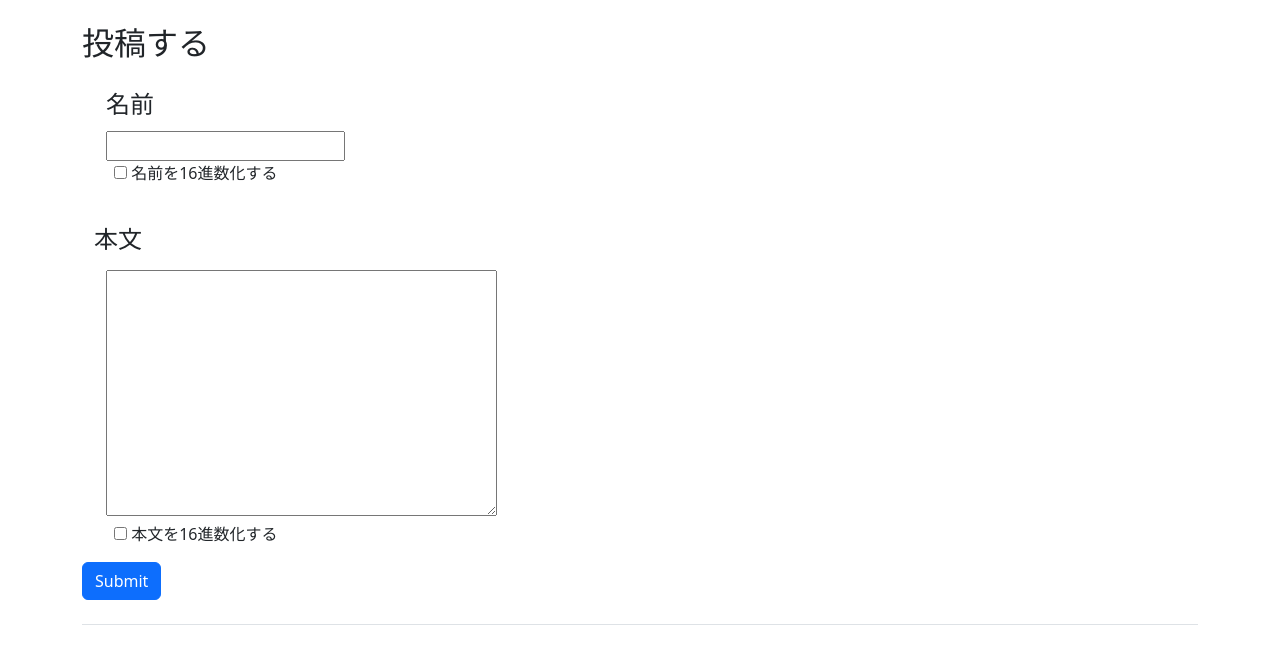
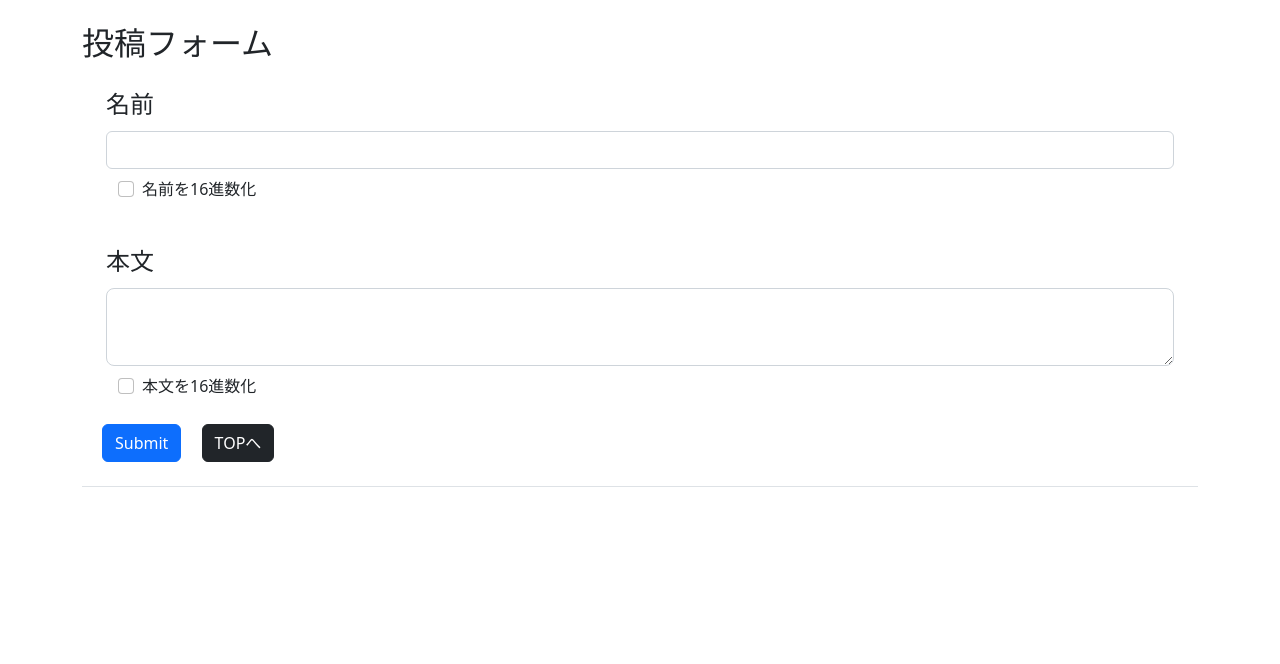
Before and after one commit to crashRT/dustbox, a Django app: page /add in a window 1280 px wide. Shown: the part 89-753 px from the top of the page. Run offline with Django 4.2, Linux system fonts and the light colour scheme.

Commit message:
投稿フォーム整備

```diff
--- a/post/forms.py
+++ b/post/forms.py
@@ -3,13 +3,16 @@ from django import forms
 
 
 class add_post(forms.ModelForm):
+    def __init__(self, *args, **kwargs):
+        super(add_post, self).__init__(*args, **kwargs)
+
     class Meta:
         model = PostModel
         fields = ('user', 'user_enc', 'text', 'text_enc', 'posted_at')
         widgets = {'posted_at': forms.HiddenInput()}
         labels = {
             'user': '名前',
-            'user_enc': '名前を16進数化する',
+            'user_enc': '名前を16進数化',
             'text': '本文',
-            'text_enc': '本文を16進数化する',
+            'text_enc': '本文を16進数化',
         }
--- a/templates/form.html
+++ b/templates/form.html
@@ -5,8 +5,8 @@
 {% block content %}
 
 <body>
-    <div class="container">
-        <h2>投稿する</h2>
+    <div class="container-sm">
+        <h2>投稿フォーム</h2>
 
         <form method="POST" novalidate>
             {% csrf_token %}
@@ -14,29 +14,38 @@
                 <div class="container py-3">
                     <div class="container">
                         <label for="{{form.user.id_for_label}}" class="h4 py-1">{{form.user.label}}</label> <br>
-                        {{form.user}}
+                        <!-- {{form.user}} -->
+                        <input type="{{form.user.widget.input_type}}" class="form-control" name="{{form.user.name}}"
+                            id="{{form.user.id_for_label}}">
                     </div>
 
-                    <div class="container ms-2">
-                        {{form.user_enc}}
-                        <label for="{{form.user_enc.id_for_label}}">{{form.user_enc.label}}</label>
+                    <div class="container ms-4 py-2 form-check">
+                        <input type="checkbox" class="form-check-input" name="{{form.user_enc.name}}"
+                            id="{{form.user_enc.id_for_label}}">
+                        <label for="{{form.user_enc.id_for_label}}"
+                            class="form-check-label">{{form.user_enc.label}}</label>
                     </div>
                 </div>
                 <div class="container py-3">
-                    <label for="{{form.text.id_for_label}}" class="h4 py-2">{{form.text.label}}</label>
                     <div class="container">
-                        {{form.text}}
+                        <label for="{{form.text.id_for_label}}" class="h4 py-1">{{form.text.label}}</label>
+                        <textarea type="{{form.text.widget.input_type}}" class="form-control form-control-lg"
+                            name="{{form.text.name}}" id="{{form.text.id_for_label}}"></textarea>
                     </div>
 
-                    <div class="container ms-2">
-                        {{form.text_enc}}
-                        <label for="{{form.text_enc.id_for_label}}">{{form.text_enc.label}}</label>
+                    <div class="container ms-4 py-2 form-check">
+                        <input type="checkbox" class="form-check-input" name="{{form.text_enc.name}}"
+                            id="{{form.text_enc.id_for_label}}">
+                        <label for="{{form.text_enc.id_for_label}}"
+                            class="form-check-label">{{form.text_enc.label}}</label>
                     </div>
                     {{form.posted_at}}
                 </div>
             </div>
-
-            <button type="submit" class="btn btn-primary" name="submit">Submit</button>
+            <div class="container">
+                <button type="submit" class="btn btn-primary mx-2" name="submit">Submit</button>
+                <a href="{% url 'post_list' %}" class="btn btn-dark mx-2">TOPへ</a>
+            </div>
         </form>
     </div>
 </body>
```
